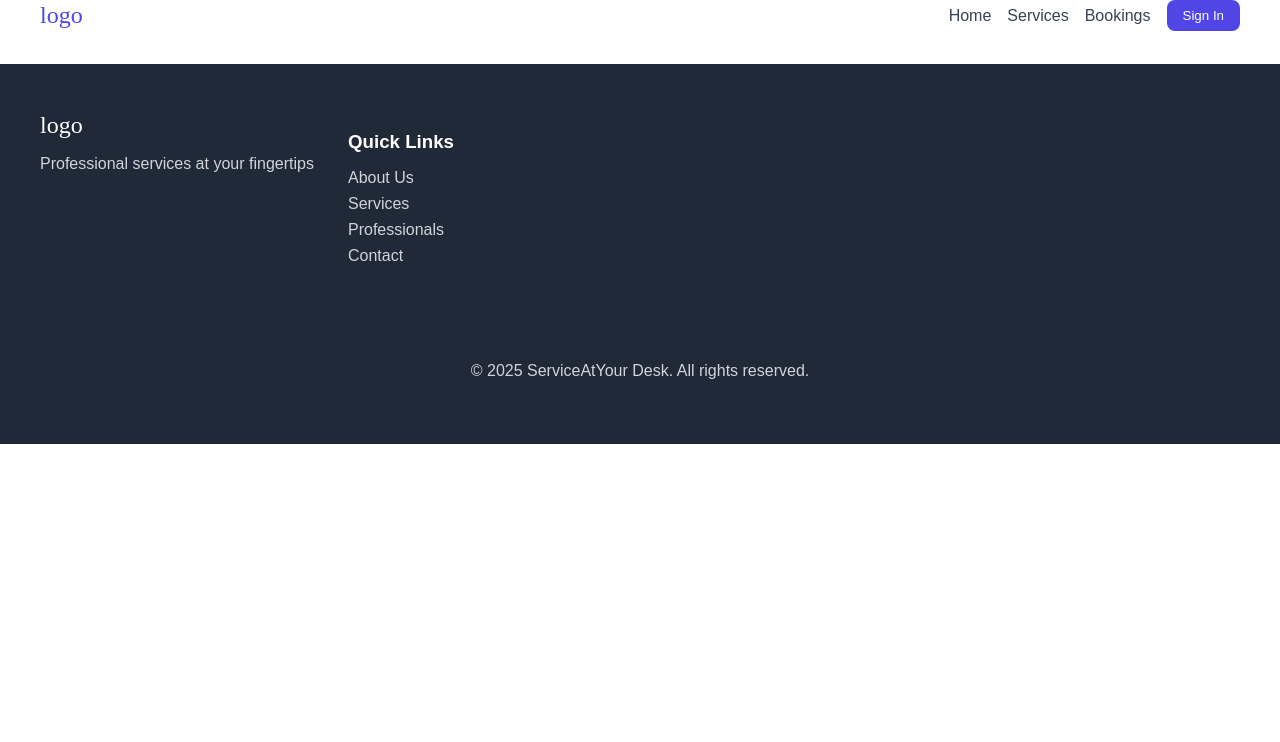
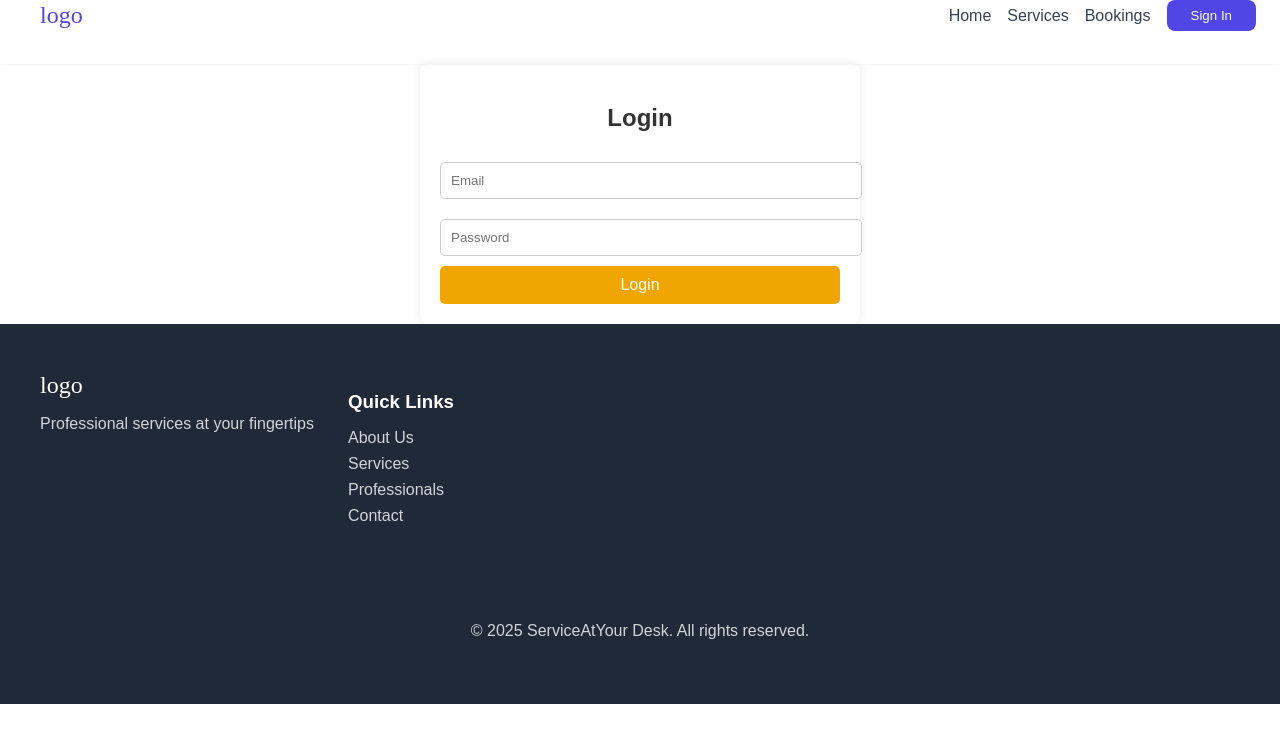
Before and after one commit to Amruth066/ServiceAtYourDesk, a React (Create React App) app in the folder service-your-desk-frontend/: page /auth in a window 1280 px wide. Shown: the top 742 px of the page. Built offline with nearby package versions, Linux system fonts and the light colour scheme.

Commit message:
added auth and bookings componenet

```diff
--- a/service-your-desk-frontend/src/App.js
+++ b/service-your-desk-frontend/src/App.js
@@ -6,7 +6,9 @@ import Services from "./components/Services/Services";
 import ServiceProviders from "./components/ServiceProviders/ServiceProviders";
 import ServiceProviderDetails from "./components/ServiceProviderDetails/ServiceProviderDetails";
 import Footer from "./components/Footer/Footer";
+import Bookings from "./components/Bookings/Bookings";
 import "./App.css";
+import Auth from "./components/Auth/Auth";
 
 function App() {
   return (
@@ -23,6 +25,8 @@ function App() {
           <Route path="/services" element={<Services />} />
           <Route path="/service/:serviceName" element={<ServiceProviders />} />
           <Route path="/provider/:providerId" element={<ServiceProviderDetails />} />
+          <Route path="/bookings" element={<Bookings/>}/>
+          <Route path="/auth" element={<Auth/>}/>
         </Routes>
         <Footer />
       </div>
--- /dev/null
+++ b/service-your-desk-frontend/src/components/Auth/Auth.css
@@ -0,0 +1,40 @@
+.auth-container {
+    max-width: 400px;
+    margin: auto;
+    padding: 20px;
+    border-radius: 8px;
+    box-shadow: 0 0 10px rgba(0, 0, 0, 0.1);
+    text-align: center;
+}
+
+.auth-container h2 {
+    margin-bottom: 20px;
+}
+
+.auth-container input {
+    width: 100%;
+    padding: 10px;
+    margin: 10px 0;
+    border: 1px solid #ccc;
+    border-radius: 5px;
+}
+
+.auth-container button {
+    width: 100%;
+    padding: 10px;
+    background-color: #f0a500;
+    border: none;
+    color: white;
+    font-size: 16px;
+    cursor: pointer;
+    border-radius: 5px;
+}
+
+.auth-container button:hover {
+    background-color: #d18f00;
+}
+
+.error {
+    color: red;
+    font-size: 14px;
+}
--- /dev/null
+++ b/service-your-desk-frontend/src/components/Auth/Auth.js
@@ -0,0 +1,56 @@
+import React, { useState } from "react";
+import { useNavigate } from "react-router-dom";
+import "./Auth.css";
+
+const Auth = () => {
+  const navigate = useNavigate();
+  const [email, setEmail] = useState("");
+  const [password, setPassword] = useState("");
+  const [error, setError] = useState("");
+
+  const handleLogin = async (e) => {
+    e.preventDefault();
+
+    try {
+      const response = await fetch("http://localhost:8080/api/auth/login", {
+        method: "POST",
+        headers: { "Content-Type": "application/json" },
+        body: JSON.stringify({ email, password }),
+      });
+
+      if (response.ok) {
+        navigate("/");
+      } else {
+        setError("Invalid email or password");
+      }
+    } catch (err) {
+      setError("Something went wrong. Please try again.");
+    }
+  };
+
+  return (
+    <div className="auth-container">
+      <h2>Login</h2>
+      {error && <p className="error">{error}</p>}
+      <form onSubmit={handleLogin}>
+        <input
+          type="email"
+          placeholder="Email"
+          value={email}
+          onChange={(e) => setEmail(e.target.value)}
+          required
+        />
+        <input
+          type="password"
+          placeholder="Password"
+          value={password}
+          onChange={(e) => setPassword(e.target.value)}
+          required
+        />
+        <button type="submit">Login</button>
+      </form>
+    </div>
+  );
+};
+
+export default Auth;
--- /dev/null
+++ b/service-your-desk-frontend/src/components/Bookings/Bookings.css
@@ -0,0 +1,40 @@
+.bookings-container {
+    max-width: 800px;
+    margin: 20px auto;
+    padding: 20px;
+    background: #f9f9f9;
+    border-radius: 10px;
+    box-shadow: 0 0 10px rgba(0, 0, 0, 0.1);
+    text-align: center;
+}
+
+h2 {
+    color: #333;
+    margin-bottom: 15px;
+}
+
+.bookings-table {
+    width: 100%;
+    border-collapse: collapse;
+    background: white;
+}
+
+.bookings-table th,
+.bookings-table td {
+    padding: 12px;
+    border: 1px solid #ddd;
+    text-align: center;
+}
+
+.bookings-table th {
+    background: #4F46E5;
+    color: white;
+}
+
+.bookings-table tr:nth-child(even) {
+    background: #f2f2f2;
+}
+
+.bookings-table tr:hover {
+    background: #ddd;
+}
--- /dev/null
+++ b/service-your-desk-frontend/src/components/Bookings/Bookings.js
@@ -0,0 +1,63 @@
+import React, { useEffect, useState } from "react";
+import "./Bookings.css";
+
+const Bookings = () => {
+    const [bookings, setBookings] = useState([]);
+    const [loading, setLoading] = useState(true);
+    const [error, setError] = useState(null);
+
+    useEffect(() => {
+        fetch("http://localhost:8080/api/bookings")
+            .then(response => {
+                if (!response.ok) {
+                    throw new Error("Failed to fetch bookings");
+                }
+                return response.json();
+            })
+            .then(data => {
+                setBookings(data);
+                setLoading(false);
+            })
+            .catch(err => {
+                setError(err.message);
+                setLoading(false);
+            });
+    }, []);
+
+    if (loading) return <p>Loading bookings...</p>;
+    if (error) return <p style={{ color: "red" }}>Error: {error}</p>;
+
+    return (
+        <div className="bookings-container">
+            <h2>Bookings</h2>
+            {bookings.length === 0 ? (
+                <p>No bookings found.</p>
+            ) : (
+                <table className="bookings-table">
+                    <thead>
+                        <tr>
+                            <th>Booking ID</th>
+                            <th>Provider ID</th>
+                            <th>Date</th>
+                            <th>Slot</th>
+                            <th>User Id</th>
+                        </tr>
+                    </thead>
+                    <tbody>
+                        {bookings.map(booking => (
+                            <tr key={booking.bookingId}>
+                                <td>{booking.bookingId}</td>
+                                <td>{booking.providerId}</td>
+                                <td>{booking.date}</td>
+                                <td>{booking.slot}</td>
+                                <td>{booking.userId}</td>
+                            </tr>
+                        ))}
+                    </tbody>
+                </table>
+            )}
+        </div>
+    );
+};
+
+export default Bookings;
--- a/service-your-desk-frontend/src/components/Navigation/Navigation.js
+++ b/service-your-desk-frontend/src/components/Navigation/Navigation.js
@@ -1,4 +1,5 @@
 import React from "react";
+import { Link } from "react-router-dom";
 import "./Navigation.css";
 
 function Navigation() {
@@ -7,10 +8,12 @@ function Navigation() {
       <div className="nav-container">
         <div className="logo">logo</div>
         <div className="nav-links">
-          <a href="/" className="nav-link">Home</a>
-          <a href="/services" className="nav-link">Services</a>
-          <a href="/bookings" className="nav-link">Bookings</a>
-          <button className="button-primary">Sign In</button>
+          <Link to="/" className="nav-link">Home</Link>
+          <Link to="/services" className="nav-link">Services</Link>
+          <Link to="/bookings" className="nav-link">Bookings</Link>
+          <Link to="/auth">
+            <button className="button-primary">Sign In</button>
+          </Link>
         </div>
       </div>
     </nav>
--- a/service-your-desk-frontend/src/components/ServiceProviderDetails/ServiceProviderDetails.js
+++ b/service-your-desk-frontend/src/components/ServiceProviderDetails/ServiceProviderDetails.js
@@ -2,15 +2,54 @@ import React, { useEffect, useRef, useState } from "react";
 import { useParams, useNavigate } from "react-router-dom";
 import * as echarts from "echarts";
 import "./ServiceProviderDetails.css";
-
-function BookingModal({ onClose }) {
+function BookingModal({ onClose, providerId }) {
   const [date, setDate] = useState("");
   const [slot, setSlot] = useState("");
+  const [isSubmitting, setIsSubmitting] = useState(false);
 
-  const handleSubmit = (e) => {
+  const API_URL = process.env.REACT_APP_API_URL || "http://localhost:8080/api";
+
+  const handleSubmit = async (e) => {
+
+    const userId = 1
+
     e.preventDefault();
-    alert(`Booked on ${date} at ${slot}`);
-    onClose();
+
+
+
+    setIsSubmitting(true);
+
+    const bookingData = {
+      providerId,
+      date,
+      slot,
+      userId,
+    };
+
+
+    try {
+      const response = await fetch(`${API_URL}/bookings`, {
+        method: "POST",
+        headers: {
+          "Content-Type": "application/json",
+        },
+        body: JSON.stringify(bookingData),
+      });
+
+      if (!response.ok) {
+        throw new Error("Failed to book appointment");
+      }
+
+      alert(`Booked on ${date} at ${slot}`);
+      onClose();
+    } catch (error) {
+      console.error("Booking failed:", error);
+      alert("Failed to book appointment. Please try again.");
+    } finally {
+      setIsSubmitting(false);
+    }
+
+    console.log(bookingData)
   };
 
   return (
@@ -43,14 +82,10 @@ function BookingModal({ onClose }) {
             </select>
           </label>
           <div className="modal-buttons">
-            <button type="submit" className="button-primary">
-              Confirm Booking
+            <button type="submit" className="button-primary" disabled={isSubmitting}>
+              {isSubmitting ? "Booking..." : "Confirm Booking"}
             </button>
-            <button
-              type="button"
-              className="modal-close-button"
-              onClick={onClose}
-            >
+            <button type="button" className="modal-close-button" onClick={onClose}>
               Cancel
             </button>
           </div>
@@ -59,6 +94,7 @@ function BookingModal({ onClose }) {
     </div>
   );
 }
+
 
 function ServiceProviderDetails() {
   const { providerId } = useParams();
@@ -70,6 +106,9 @@ function ServiceProviderDetails() {
   const [isModalOpen, setIsModalOpen] = useState(false);
 
   const API_URL = process.env.REACT_APP_API_URL || "http://localhost:8080/api";
+
+
+
 
   useEffect(() => {
     setLoading(true);
@@ -192,7 +231,7 @@ function ServiceProviderDetails() {
           <p>No reviews available.</p>
         )}
       </div>
-      {isModalOpen && <BookingModal onClose={() => setIsModalOpen(false)} />}
+      {isModalOpen && <BookingModal onClose={() => setIsModalOpen(false)} providerId={providerId} />}
     </div>
   );
 }
```
